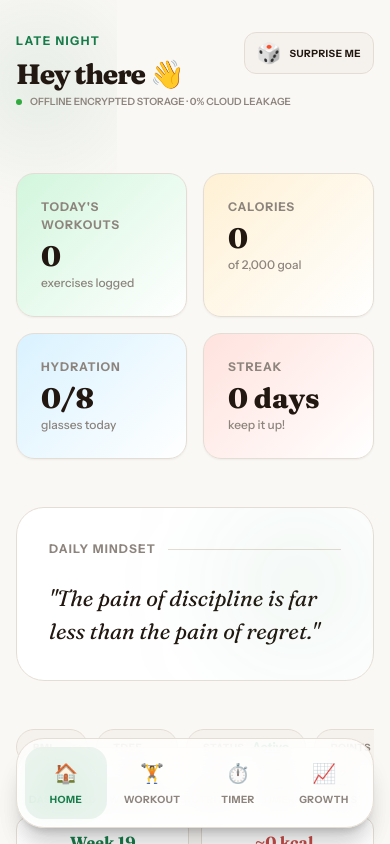
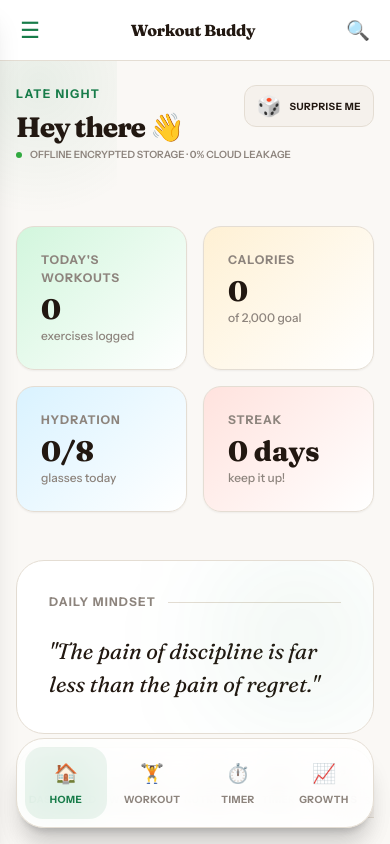
Before and after one commit to Paranjayy/workout-buddy, a React (Vite) app: page / in a window 390 px wide. Built offline with nearby package versions, Linux system fonts and the light colour scheme.

Commit message:
feat: implement responsive top-bar, slide-out sidebar drawer, and backdrop on mobile

```diff
--- a/src/App.tsx
+++ b/src/App.tsx
@@ -22,6 +22,11 @@ import { Habits } from './pages/Habits'
 export function App() {
   const location = useLocation()
   const [isSearchOpen, setIsSearchOpen] = useState(false)
+  const [isSidebarOpen, setIsSidebarOpen] = useState(false)
+
+  useEffect(() => {
+    setIsSidebarOpen(false)
+  }, [location.pathname])
 
   useEffect(() => {
     const handleKeyDown = (e: KeyboardEvent) => {
@@ -36,7 +41,16 @@ export function App() {
 
   return (
     <div className="app-shell">
-      <Sidebar />
+      <Sidebar isOpen={isSidebarOpen} onClose={() => setIsSidebarOpen(false)} />
+      {isSidebarOpen && <div className="sidebar-backdrop" onClick={() => setIsSidebarOpen(false)} />}
+
+      <div style={{ display: 'flex', flexDirection: 'column', width: '100%', overflow: 'hidden' }}>
+        <header className="mobile-top-bar">
+          <button onClick={() => setIsSidebarOpen(true)} style={{ background: 'none', border: 'none', color: 'var(--clr-accent)', fontSize: '1.4rem', cursor: 'pointer', display: 'flex', alignItems: 'center', justifyContent: 'center', padding: '4px' }}>☰</button>
+          <span style={{ fontFamily: 'var(--ff-display)', fontWeight: 800, fontSize: 'var(--fs-base)', letterSpacing: '-0.02em', color: 'var(--clr-text)' }}>Workout Buddy</span>
+          <button onClick={() => setIsSearchOpen(true)} style={{ background: 'none', border: 'none', color: 'var(--clr-accent)', fontSize: '1.2rem', cursor: 'pointer', display: 'flex', alignItems: 'center', justifyContent: 'center', padding: '4px' }}>🔍</button>
+        </header>
+
         <main className="main-content" id="main-content">
           <Routes>
             <Route path="/" element={<Dashboard />} />
@@ -56,6 +70,7 @@ export function App() {
             <Route path="*" element={<Navigate to="/" replace />} />
           </Routes>
         </main>
+      </div>
 
       <MobileNav activeView={location.pathname} />
       <SearchModal isOpen={isSearchOpen} onClose={() => setIsSearchOpen(false)} />
--- a/src/components/Sidebar.tsx
+++ b/src/components/Sidebar.tsx
@@ -76,14 +76,24 @@ const NAV = [
 // 5 tabs shown in mobile bottom bar (most important)
 const MOBILE_NAV = ['/', '/workout', '/calories', '/timer', '/habits']
 
-export function Sidebar() {
+interface SidebarProps {
+  isOpen?: boolean
+  onClose?: () => void
+}
+
+export function Sidebar({ isOpen, onClose }: SidebarProps) {
   return (
     <>
       {/* Desktop sidebar */}
-      <aside className="sidebar">
-        <div className="sidebar__brand">
-          <img src="/icon.png" alt="Workout Buddy" className="sidebar__logo" style={{ borderRadius: 8, width: 32, height: 32 }} />
-          <span className="sidebar__title">Workout Buddy</span>
+      <aside className={`sidebar ${isOpen ? 'sidebar--open' : ''}`}>
+        <div className="sidebar__brand" style={{ display: 'flex', justifyContent: 'space-between', alignItems: 'center', width: '100%' }}>
+          <div style={{ display: 'flex', alignItems: 'center', gap: 'var(--sp-3)' }}>
+            <img src="/icon.png" alt="Workout Buddy" className="sidebar__logo" style={{ borderRadius: 8, width: 32, height: 32 }} />
+            <span className="sidebar__title">Workout Buddy</span>
+          </div>
+          {onClose && (
+            <button onClick={onClose} className="mobile-only" style={{ background: 'none', border: 'none', color: 'var(--clr-text-3)', fontSize: '1.5rem', cursor: 'pointer', display: 'none' }}>×</button>
+          )}
         </div>
         <nav className="sidebar__nav" aria-label="Main navigation">
           {NAV.map(item => (
@@ -93,7 +103,10 @@ export function Sidebar() {
               end={item.to === '/'}
               className={({ isActive }) => `nav-item${isActive ? ' nav-item--active' : ''}`}
               id={`nav-${item.to.slice(1) || 'dashboard'}`}
-              onClick={() => haptics.light()}
+              onClick={() => {
+                haptics.light();
+                onClose?.();
+              }}
             >
               {item.icon}
               <span>{item.label}</span>
--- a/src/style.css
+++ b/src/style.css
@@ -372,11 +372,52 @@ a { color: inherit; text-decoration: none }
 
 /* ── Mobile Experience ─────────────────────────────────────── */
 .mobile-nav { display: none }
+.mobile-top-bar { display: none }
+.sidebar-backdrop { display: none }
 
 @media (max-width: 1024px) {
   .app-shell { grid-template-columns: 1fr }
-  .sidebar { display: none }
-  .main-content { padding: var(--sp-6) var(--sp-4) calc(100px + env(safe-area-inset-bottom)); }
+
+  .mobile-top-bar {
+    display: flex;
+    align-items: center;
+    justify-content: space-between;
+    padding: var(--sp-3) var(--sp-4);
+    background: var(--clr-surface);
+    border-bottom: 1px solid var(--clr-border);
+    position: sticky;
+    top: 0;
+    z-index: 900;
+  }
+
+  .sidebar {
+    display: flex !important;
+    position: fixed;
+    top: 0;
+    left: -280px;
+    width: 280px;
+    height: 100dvh;
+    box-shadow: var(--sh-xl);
+    z-index: 2000;
+    transition: transform var(--dur-md) var(--ease-out);
+  }
+  .sidebar--open {
+    transform: translateX(280px);
+  }
+  .sidebar-backdrop {
+    display: block;
+    position: fixed;
+    inset: 0;
+    background: rgba(0, 0, 0, 0.4);
+    backdrop-filter: blur(4px);
+    -webkit-backdrop-filter: blur(4px);
+    z-index: 1999;
+  }
+  .mobile-only {
+    display: block !important;
+  }
+
+  .main-content { padding: var(--sp-5) var(--sp-4) calc(100px + env(safe-area-inset-bottom)); }
 
   .mobile-nav {
     display: flex;
```
Lines whose indentation alone changed are shown as unchanged.
